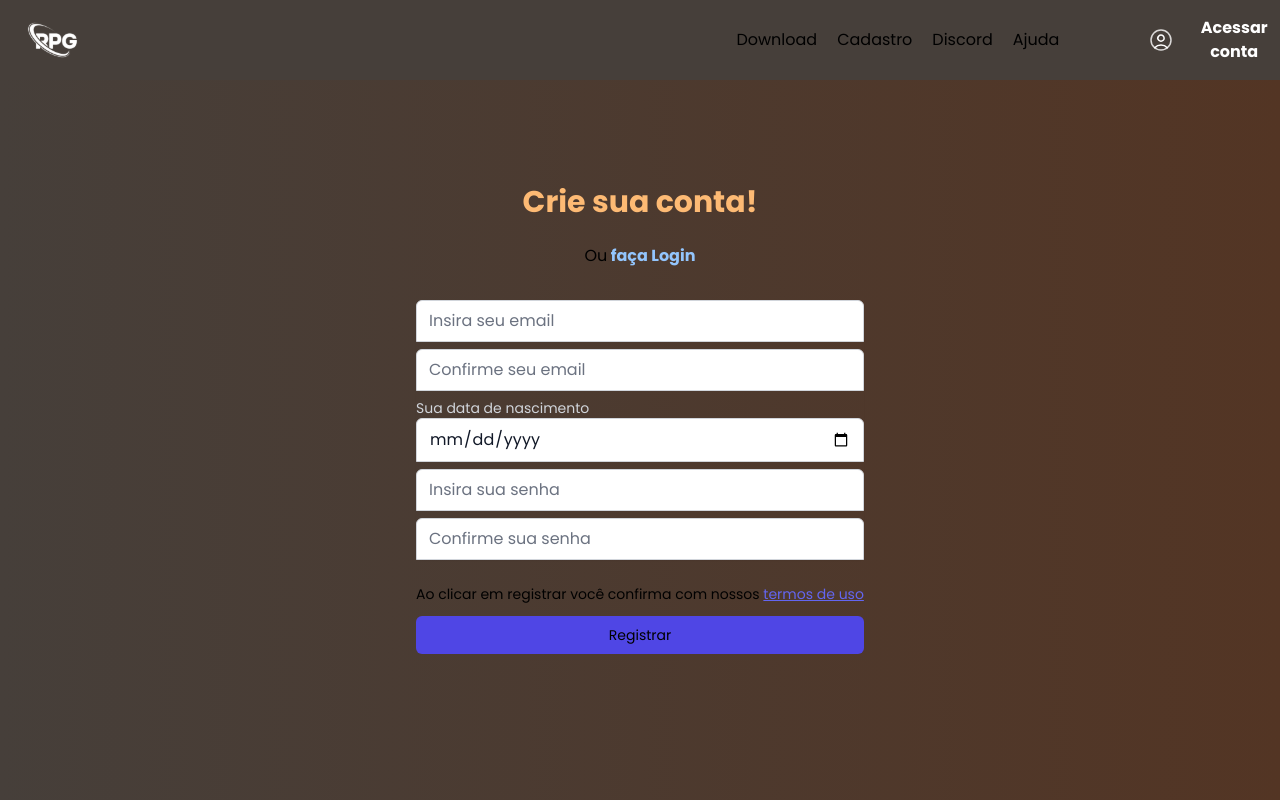
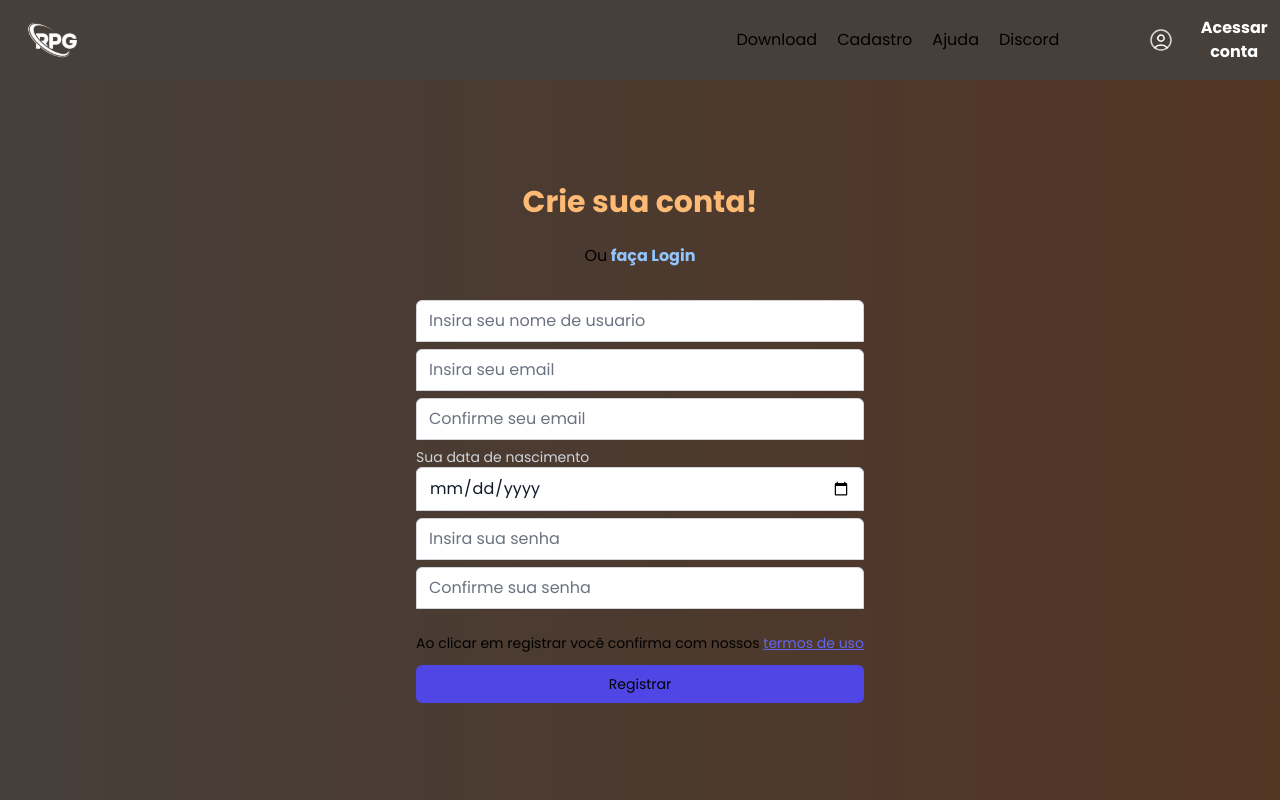
Before and after one commit to DigoFernandes/RPGVaultWeb, a Next.js app: page /cadastro in a window 1280 px wide. Built offline with nearby package versions, Linux system fonts and the light colour scheme.

Commit message:
Modificações na tela cadastro e login

```diff
--- a/src/app/cadastro/components/CadHero.tsx
+++ b/src/app/cadastro/components/CadHero.tsx
@@ -13,7 +13,7 @@ export default function CadHero() {
             Ou
             <a
               href="/login"
-              className=" text-md font-extrabold text-blue-300"
+              className="hover:text-indigo-300 text-md font-extrabold text-blue-300"
             >
               {" "}
               faça Login
@@ -24,6 +24,9 @@ export default function CadHero() {
         <form action="" className="mt-8 space-y-6">
           {/* inicio do input */}
           <div className="rounded-md shadow-sm -space-y-px ">
+            <div>
+              <InputLogin placeHolder="Insira seu nome de usuario" type="text" />
+            </div>
             <div>
               <InputLogin placeHolder="Insira seu email" type="email" />
             </div>
--- /dev/null
+++ b/src/app/download/components/HeroDown.tsx
@@ -0,0 +1,9 @@
+import React from 'react'
+
+export default function HeroDown() {
+  return (
+    <section>
+
+    </section>
+  )
+}
--- a/src/app/download/page.tsx
+++ b/src/app/download/page.tsx
@@ -1,7 +1,8 @@
 import React from 'react'
+import HeroDown from './components/HeroDown'
 
 export default function page() {
   return (
-    <div>downloads</div>
+    <HeroDown/>
   )
 }
--- a/src/app/login/components/LoginHero.tsx
+++ b/src/app/login/components/LoginHero.tsx
@@ -13,7 +13,7 @@ export default function LoginHero() {
             Ou
             <a
               href="/cadastro"
-              className=" text-md font-extrabold text-blue-300"
+              className="hover:text-indigo-300 text-md font-extrabold text-blue-300"
             >
               {" "}
               crie uma conta
--- a/src/components/Navbar.tsx
+++ b/src/components/Navbar.tsx
@@ -15,19 +15,19 @@ export default function Navbar() {
           </a>
           <div className="flex items-center gap-[57px] pr-9">
             <ul className="flex items-center gap-5 ">
-              <li className="">
+              <li className="hover:text-indigo-400">
                 <a href="/download">Download</a>
               </li>
-              <li>
+              <li className="hover:text-indigo-400">
                 <a href="/cadastro">Cadastro</a>
               </li>
-              <li>
+              <li className="hover:text-indigo-400">
+                <a href="/ajuda">Ajuda</a>
+              </li>
+              <li className="hover:text-indigo-400">
                 <a target="_blank" href="https://discord.gg/H3Bn5RNh">
                   Discord
                 </a>
-              </li>
-              <li>
-                <a href="/ajuda">Ajuda</a>
               </li>
             </ul>
           </div>
```
